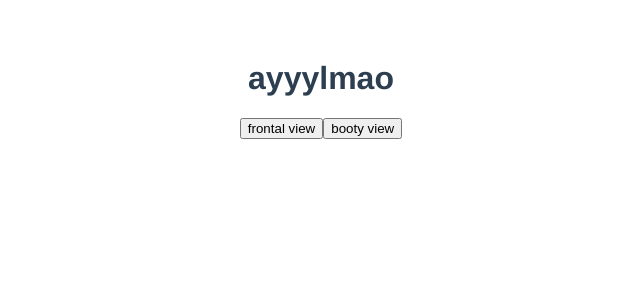
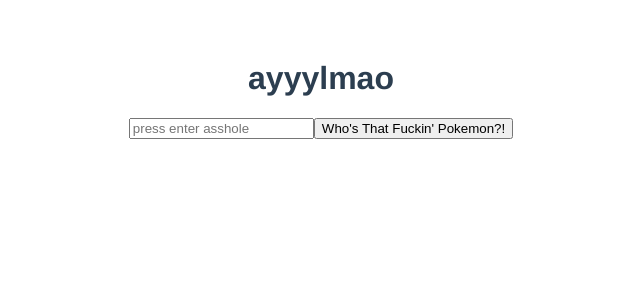
Before and after one commit to benkoval/whos-that-pokemon, a Vue app: page / in a window 1280 px wide. Shown: the top 300 px of the page, without its empty margins (319-959 px from the left). Built offline with nearby package versions, Linux system fonts and the light colour scheme.

Commit message:
Turn sprites into silhouettes, disable button if user input is not equal to sprite name

```diff
--- a/package.json
+++ b/package.json
@@ -19,6 +19,8 @@
     "babel-eslint": "^10.0.1",
     "eslint": "^5.16.0",
     "eslint-plugin-vue": "^5.0.0",
+    "node-sass": "^4.12.0",
+    "sass-loader": "^7.3.1",
     "vue-template-compiler": "^2.6.10"
   },
   "eslintConfig": {
--- a/src/components/Pokemon.vue
+++ b/src/components/Pokemon.vue
@@ -2,13 +2,20 @@
     <main>
         <div>
             <h1>ayyylmao</h1>
+            <img class='silhouette' :src="frontSprite"/>
+            <input
+            id='inputGuess'
+            placeholder='press enter asshole'
+            type='text'
+            v-model='userGuess'
+            v-on:keyup.enter="getFrontSprite(getRandomInt())"/>
             <button
-            @click='getFrontSprite(getRandomInt())'>frontal view</button>
-            <img class='silhouette' :src="frontSprite"/>
+            :disabled='userGuess != frontName'
+            @click='getFrontSprite(getRandomInt())'>Who's That Fuckin' Pokemon?!</button>
 
-            <button
+            <!-- <button
             @click='getBackSprite(getRandomInt())'>booty view</button>
-            <img class='silhouette' :src="backSprite"/>
+            <img class='silhouette' :src="backSprite"/> -->
         </div>
     </main>
 </template>
@@ -21,7 +28,9 @@
   data () {
       return {
           frontSprite: '',
-          backSprite: '',
+          frontName: '',
+          userGuess: '',
+        //   backSprite: '',
           randomInt: 0
       }
   },
@@ -30,22 +39,27 @@
 //   },
   methods: {
       getRandomInt() {
-          return Math.floor(Math.random() * Math.floor(251))
+          return Math.floor(Math.random() * Math.floor(34))
+        //   document.querySelector('#inputGuess').reset();
+        //   console.log(guessInput.value)
+        //   guessInput.value = '';
+        //   return Math.random() * (28 - 1) + 28;
       },
       getFrontSprite(id) {
         axios
         .get(`https://pokeapi.co/api/v2/pokemon/${id}/`)
         .then(response =>
-            (this.frontSprite = response.data.sprites.front_default));
-            console.log(this.frontSprite)
+            (this.frontName = response.data.name,
+            this.frontSprite = response.data.sprites.front_default));
+            console.log(this.frontName)
       },
-      getBackSprite(id) {
-        axios
-        .get(`https://pokeapi.co/api/v2/pokemon/${id}/`)
-        .then(response =>
-            (this.backSprite = response.data.sprites.back_default));
-            console.log(this.backSprite)
-      }
+    //   getBackSprite(id) {
+    //     axios
+    //     .get(`https://pokeapi.co/api/v2/pokemon/${id}/`)
+    //     .then(response =>
+    //         (this.backSprite = response.data.sprites.back_default));
+    //         console.log(this.backSprite)
+    //   }
   }
 }
 </script>
--- a/src/main.js
+++ b/src/main.js
@@ -1,5 +1,6 @@
 import Vue from 'vue'
 import App from './App.vue'
+import './styles.scss'
 
 Vue.config.productionTip = false
 
--- /dev/null
+++ b/src/styles.scss
@@ -0,0 +1,3 @@
+.silhouette {
+    filter: contrast(0) brightness(0);
+}
```
Also changed, not shown: 1 other file (tests, documents, lock files or other folders).
